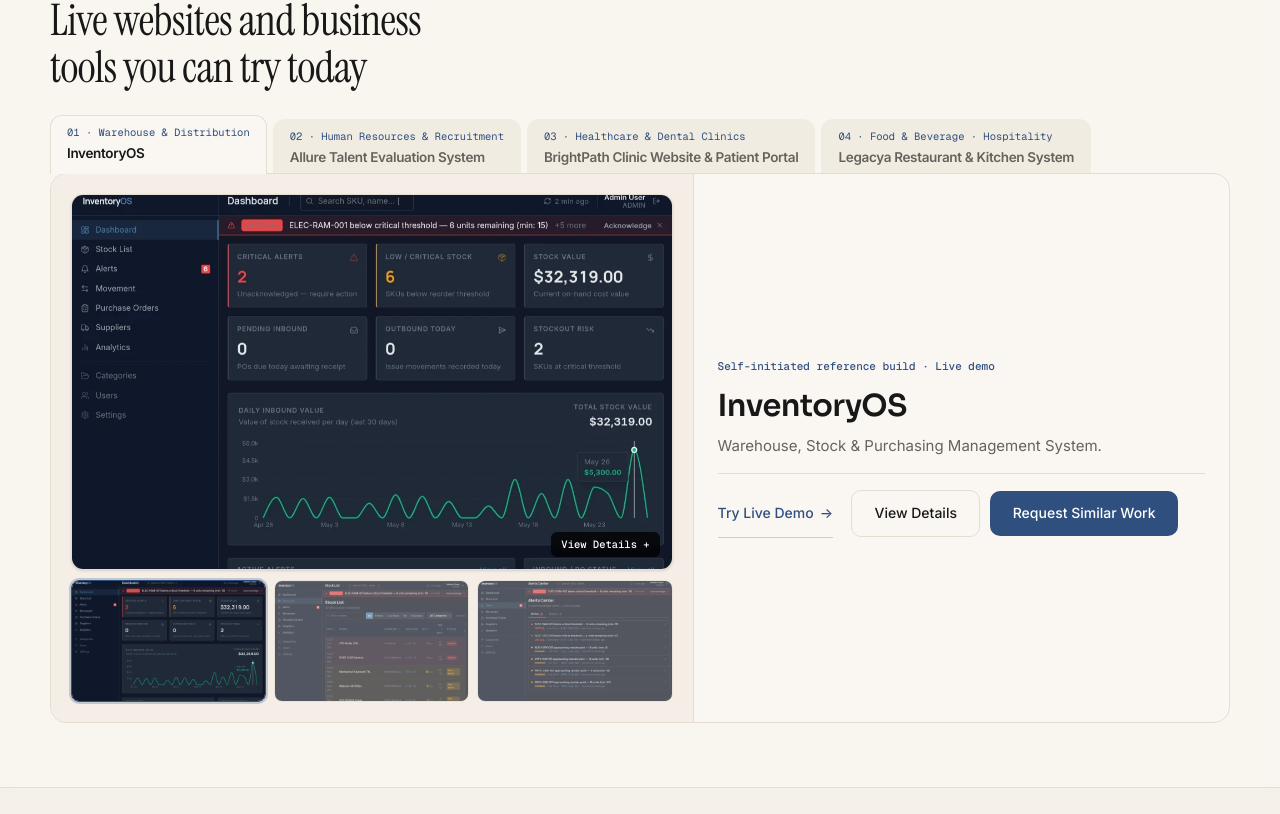
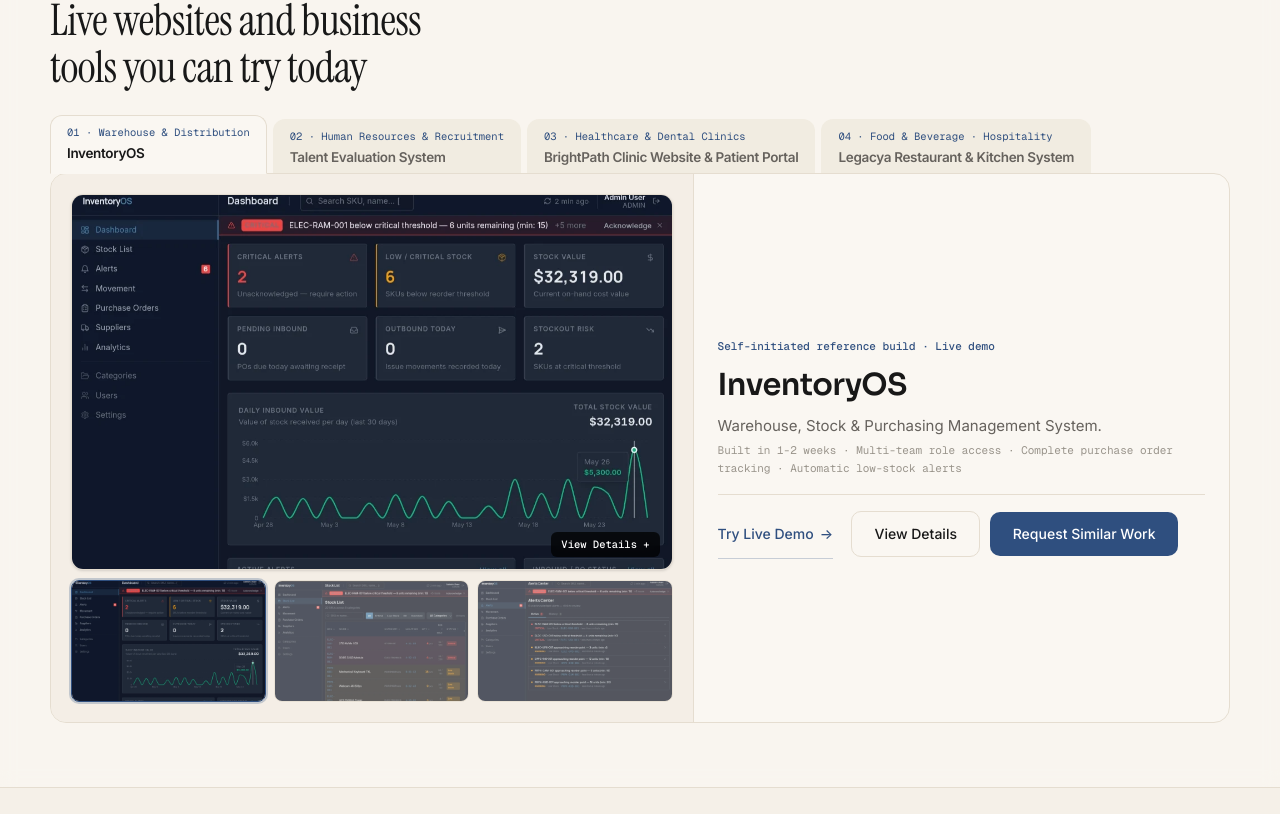
Before and after one commit to legacyasphere-id/Legacya-Portofolio, a React (Vite) app: page / in a window 1280 px wide. Shown: the part 1926-2740 px from the top of the page. Built offline with nearby package versions, Linux system fonts and the light colour scheme.

Commit message:
chore: update README, AI workflow tools, project buildNotes, and rename Talent Evaluation System

```diff
--- a/src/data/projects.ts
+++ b/src/data/projects.ts
@@ -23,8 +23,6 @@ const PROJECT_BASES: ProjectBase[] = [
     engagement: 'reference',
     status: 'live',
     featured: true,
-    // TODO(yoga): add buildNotes, e.g. "Built in 3 weeks · React · role-based access".
-    // Stack names are limited here: src/core/inquiry.test.ts bans developer jargon in this file.
     links: {
       live: 'https://mini-erp-frontend-tau.vercel.app/',
     },
@@ -36,14 +34,10 @@ const PROJECT_BASES: ProjectBase[] = [
   },
   {
     id: 'ai-cv-screening',
-    // TODO(yoga): confirm this wording. The product name still contains "Allure";
-    // consider renaming it so it does not read as a client engagement.
     category: 'Digital Experiences & Business Systems',
     engagement: 'reference',
     status: 'live',
     featured: true,
-    // TODO(yoga): add buildNotes, e.g. "Built in 3 weeks · React · role-based access".
-    // Stack names are limited here: src/core/inquiry.test.ts bans developer jargon in this file.
     links: {
       live: 'https://ai-powered-cv-screening-platform-fo.vercel.app',
     },
@@ -58,8 +52,6 @@ const PROJECT_BASES: ProjectBase[] = [
     engagement: 'reference',
     status: 'live',
     featured: true,
-    // TODO(yoga): add buildNotes, e.g. "Built in 3 weeks · React · role-based access".
-    // Stack names are limited here: src/core/inquiry.test.ts bans developer jargon in this file.
     links: {
       live: 'https://brightpath-dental.vercel.app',
     },
@@ -75,8 +67,6 @@ const PROJECT_BASES: ProjectBase[] = [
     engagement: 'reference',
     status: 'live',
     featured: true,
-    // TODO(yoga): add buildNotes, e.g. "Built in 3 weeks · React · role-based access".
-    // Stack names are limited here: src/core/inquiry.test.ts bans developer jargon in this file.
     links: {
       live: 'https://legacya-pos-ui.vercel.app',
     },
@@ -103,6 +93,7 @@ export function getProjects(lang: Lang = 'en'): Project[] {
       engagement: base.engagement,
       status: base.status,
       featured: base.featured,
+      buildNotes: copy.buildNotes,
       caseStudy: { ...copy.caseStudy },
       deliverables: [...copy.deliverables],
       links: base.links,
--- a/src/i18n/en.ts
+++ b/src/i18n/en.ts
@@ -448,6 +448,8 @@ export const en = {
       type: 'Internal Business Operations System',
       industry: 'Warehouse & Distribution',
       workClassification: 'Self-initiated reference build · Live demo',
+      buildNotes:
+        'Built in 1-2 weeks · Multi-team role access · Complete purchase order tracking · Automatic low-stock alerts',
       caseStudy: {
         challenge:
           'Growing warehouse and distribution teams often rely on disconnected spreadsheets to track inventory. This leads to stock count errors, delayed restocking decisions, and a lack of clear visibility between warehouse staff and purchasing managers.',
@@ -471,11 +473,13 @@ export const en = {
       ],
     },
     'ai-cv-screening': {
-      name: 'Allure Talent Evaluation System',
+      name: 'Talent Evaluation System',
       tagline: 'Recruitment screening concept built around a real hiring workflow',
       type: 'Custom Business Tool & Workflow Automation',
       industry: 'Human Resources & Recruitment',
       workClassification: 'Self-initiated reference build · Live demo',
+      buildNotes:
+        'Built in 1-2 weeks · Consistent applicant evaluation · Side-by-side candidate comparisons · Exportable summaries',
       caseStudy: {
         challenge:
           'Hiring teams reviewing hundreds of resumes per job opening spend days reading differently formatted documents by hand, making it slow to shortlist qualified applicants and difficult to compare candidates fairly.',
@@ -493,8 +497,8 @@ export const en = {
         'Side-by-side visual comparison charts and one-click summary exports for hiring reviews',
       ],
       screenshotAlts: [
-        'Allure Talent Evaluation System dashboard showing applicant summaries and top-3 candidate comparison chart',
-        'Allure Talent Evaluation System job criteria setup and transparent candidate evaluation breakdown',
+        'Talent Evaluation System dashboard showing applicant summaries and top-3 candidate comparison chart',
+        'Talent Evaluation System job criteria setup and transparent candidate evaluation breakdown',
       ],
     },
     'brightpath-dental': {
@@ -503,6 +507,8 @@ export const en = {
       type: 'Business Website & Customer Experience',
       industry: 'Healthcare & Dental Clinics',
       workClassification: 'Self-initiated reference build · Live demo',
+      buildNotes:
+        'Built in 1-2 weeks · 24/7 bilingual patient Q&A (EN / ID) · Online appointment requests · Front-desk alerts',
       caseStudy: {
         challenge:
           'Clinics and service businesses frequently lose prospective customers outside business hours when visitors cannot get immediate, trustworthy answers about treatments, pricing, and doctor availability without calling the front desk.',
@@ -531,6 +537,8 @@ export const en = {
       type: 'Custom Operations & Point-of-Sale System',
       industry: 'Food & Beverage · Hospitality',
       workClassification: 'Self-initiated reference build · Live demo',
+      buildNotes:
+        'Built in 1-2 weeks · 9 tailored operational screens · Connected Cashier, Kitchen & Owner views · Live order timers',
       caseStudy: {
         challenge:
           'Restaurants and cafes relying on handwritten paper tickets and standalone cash registers face frequent kitchen bottlenecks, missed order notes, and slow end-of-day sales reconciliation.',
--- a/src/i18n/id.ts
+++ b/src/i18n/id.ts
@@ -451,6 +451,8 @@ export const id: typeof en = {
       type: 'Sistem Operasional Internal Bisnis',
       industry: 'Gudang & Distribusi',
       workClassification: 'Proyek referensi inisiatif sendiri · Demo langsung',
+      buildNotes:
+        'Dibangun dalam 1-2 minggu · Akses multi-peran tim · Pelacakan pesanan pembelian lengkap · Peringatan stok menipis otomatis',
       caseStudy: {
         challenge:
           'Tim gudang dan distribusi yang sedang berkembang sering kali masih mengandalkan spreadsheet terpisah untuk mencatat stok. Hal ini memicu selisih hitungan barang, keterlambatan pemesanan ulang, dan kurangnya visibilitas antara staf gudang dengan manajer pembelian.',
@@ -474,11 +476,13 @@ export const id: typeof en = {
       ],
     },
     'ai-cv-screening': {
-      name: 'Allure Talent Evaluation System',
+      name: 'Talent Evaluation System',
       tagline: 'Konsep penyaringan rekrutmen yang dirancang mengikuti alur kerja HR nyata',
       type: 'Sistem Bisnis Khusus & Otomasi Alur Kerja',
       industry: 'SDM & Rekrutmen',
       workClassification: 'Proyek referensi inisiatif sendiri · Demo langsung',
+      buildNotes:
+        'Dibangun dalam 1-2 minggu · Evaluasi pelamar konsisten · Perbandingan kandidat berdampingan · Ringkasan siap ekspor',
       caseStudy: {
         challenge:
           'Tim rekrutmen yang memeriksa ratusan CV untuk setiap lowongan kerja menghabiskan berhari-hari membaca dokumen dengan format berbeda secara manual, sehingga proses seleksi awal berjalan lambat dan sulit membandingkan kandidat secara objektif.',
@@ -496,8 +500,8 @@ export const id: typeof en = {
         'Grafik perbandingan visual berdampingan serta ekspor ringkasan satu klik untuk rapat evaluasi tim',
       ],
       screenshotAlts: [
-        'Dasbor Allure Talent Evaluation System yang menampilkan ringkasan pelamar dan grafik perbandingan 3 kandidat teratas',
-        'Pengaturan kriteria lowongan dan rincian evaluasi kandidat transparan pada Allure Talent Evaluation System',
+        'Dasbor Talent Evaluation System yang menampilkan ringkasan pelamar dan grafik perbandingan 3 kandidat teratas',
+        'Pengaturan kriteria lowongan dan rincian evaluasi kandidat transparan pada Talent Evaluation System',
       ],
     },
     'brightpath-dental': {
@@ -506,6 +510,8 @@ export const id: typeof en = {
       type: 'Website Bisnis & Pengalaman Pelanggan',
       industry: 'Klinik Kesehatan & Gigi',
       workClassification: 'Proyek referensi inisiatif sendiri · Demo langsung',
+      buildNotes:
+        'Dibangun dalam 1-2 minggu · Tanya jawab pasien 24/7 (EN / ID) · Permintaan janji temu online · Notifikasi resepsionis',
       caseStudy: {
         challenge:
           'Klinik dan bisnis layanan sering kehilangan calon pasien di luar jam operasional ketika pengunjung website tidak bisa segera mendapatkan jawaban tepercaya mengenai tindakan perawatan, estimasi biaya, dan jadwal dokter tanpa menelepon resepsionis.',
@@ -534,6 +540,8 @@ export const id: typeof en = {
       type: 'Sistem Operasional & Kasir Khusus',
       industry: 'Kuliner · Restoran & Kafe',
       workClassification: 'Proyek referensi inisiatif sendiri · Demo langsung',
+      buildNotes:
+        'Dibangun dalam 1-2 minggu · 9 tampilan operasional khusus · Layar Kasir, Dapur & Pemilik terhubung · Penghitung waktu pesanan',
       caseStudy: {
         challenge:
           'Restoran dan kafe yang masih mengandalkan nota kertas tulis tangan serta mesin kasir terpisah sering mengalami antrean pesanan di dapur, catatan pesanan yang terlewat, dan rekap penjualan harian yang memakan waktu lama.',
--- a/src/sections/AIWorkflowSection.tsx
+++ b/src/sections/AIWorkflowSection.tsx
@@ -1,7 +1,6 @@
 import { useT } from '../i18n/context'
 
-// TODO(yoga): confirm tool list.
-const TOOLS = ['Claude Code', 'Gemini', 'Google Flow', 'Figma', 'Supabase', 'Vercel', 'n8n']
+const TOOLS = ['Claude', 'Hermes', 'Gemini', 'Figma', 'Google Flow', 'Seedance']
 
 export function AIWorkflowSection() {
   const { t } = useT()
```
Also changed, not shown: 2 other files (tests, documents, lock files or other folders).
